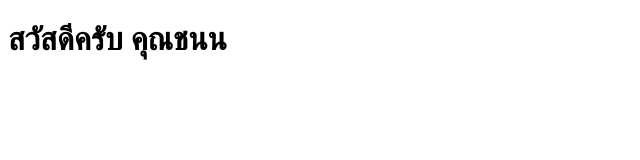
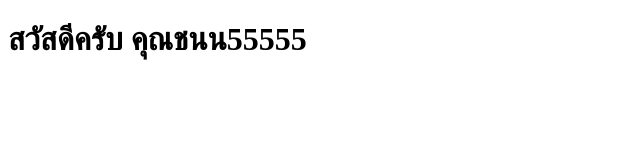
Before and after one commit to chanonhenkaew-rgb/chanon, a plain HTML site: page index.html in a window 1280 px wide. Shown: the whole page, without its empty margins (0-640 px from the left). Drawn offline with Linux system fonts and the light colour scheme.

Commit message:
Update greeting in index.html

```diff
--- a/index.html
+++ b/index.html
@@ -6,7 +6,7 @@
 </head>
 <body>
 
-    <h1>สวัสดีครับ คุณชนน</h1>
+    <h1>สวัสดีครับ คุณชนน55555</h1>
 
 </body>
 </html>
```
